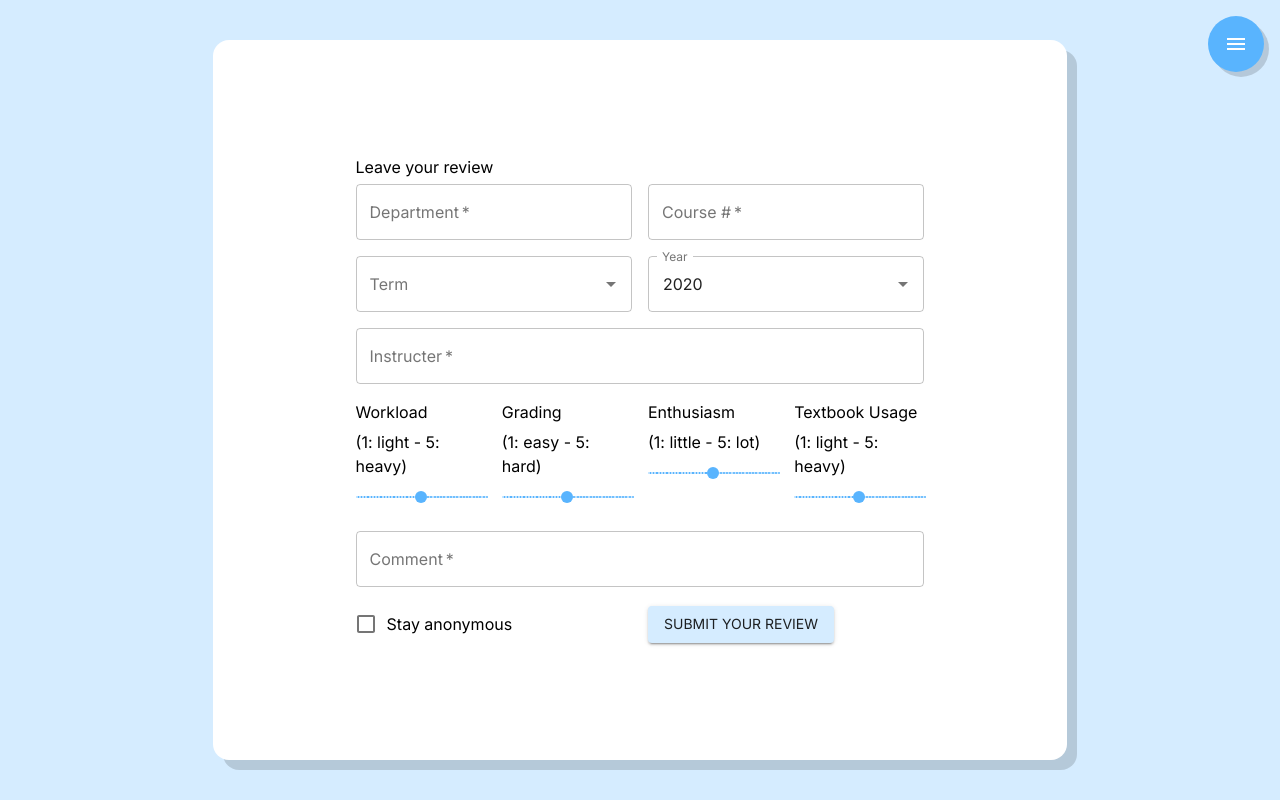
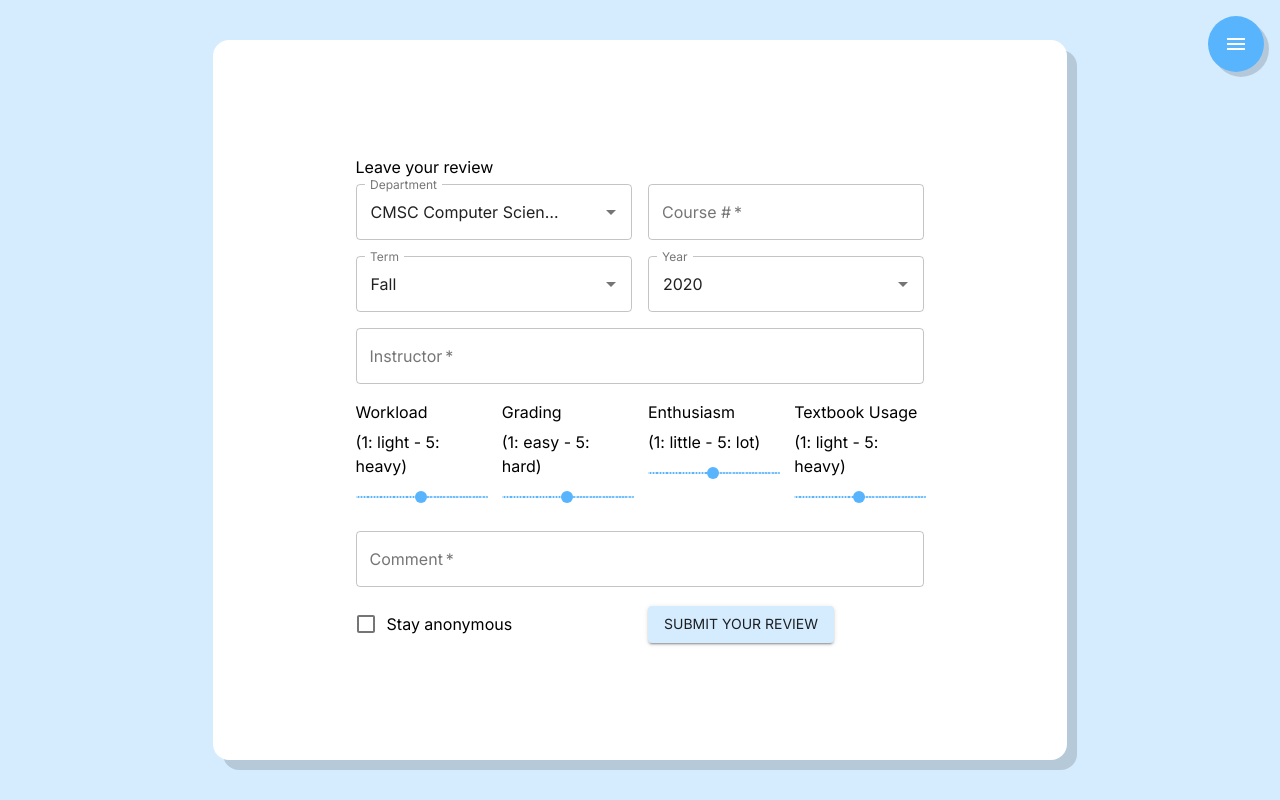
Before and after one commit to kanguyen-vn/vikingreviews, a React (Create React App) app in the folder frontend/: page /reviews/add in a window 1280 px wide. Built offline with nearby package versions, Linux system fonts and the light colour scheme; a web font is replaced by a local one.

Commit message:
autocomplete department

```diff
--- a/frontend/src/routes/AddReview.jsx
+++ b/frontend/src/routes/AddReview.jsx
@@ -17,6 +17,8 @@ import {
   Slider,
   ButtonGroup,
 } from '@material-ui/core'
+
+
 
 const useStyles = makeStyles((theme) => ({
   visuallyHidden: {
@@ -107,17 +109,21 @@ export default function EditReview() {
   const { height, width } = useWindowDimensions();
   const [isLoggedIn] = React.useState(true);
   const history = useHistory();
-  const [inputValueTerm, setInputValueTerm] = React.useState('');
 
   const [autocompLength] = width < 460 ? ("37vh") : "50vh";
 
   const newDate = new Date();
   const thisYear = newDate.getFullYear();
-  const years = ['' + (thisYear - 3), '' + (thisYear - 2), '' + (thisYear - 1), '' + thisYear]
+  const years = ['' + (thisYear - 3), '' + (thisYear - 2), '' + (thisYear - 1), '' + thisYear, '' + (thisYear+1)]
   const terms = ['Fall', 'Winter', 'Spring', 'December'];
+  const departments = [ "CMSC Computer Science", "ECON Economics", "MUTH Music Theory", "PSYC Psychology", "SPAN Spanish" ];
   const [valueTerm, setValueTerm] = React.useState(terms[0]);
   const [valueYear, setValueYear] = React.useState(years[3]);
+  const [valueDept, setValueDept] = React.useState(departments[0]);
+  const [inputValueTerm, setInputValueTerm] = React.useState('');
   const [inputValueYear, setInputValueYear] = React.useState('');
+  const [inputValueDept, setInputValueDept] = React.useState('');
+
   console.log(years);
   console.log(terms);
   console.log(typeof years[0]);
@@ -193,15 +199,29 @@ export default function EditReview() {
               alignItems="baseline"
             >
               <Grid item xs={6} sm={6}>
-                <TextField
-                  required
-                  id="department"
-                  name="department"
-                  label="Department"
-                  autoComplete="given-name"
-                  variant="outlined"
-                  fullWidth
-                  size={width < 460 ? ("small") : "normal"}
+              <Autocomplete
+                  value={valueDept}
+                  onChange={(event, newValue) => {
+                    setValueDept(newValue);
+                  }}
+                  inputValue={inputValueDept}
+                  onInputChange={(event, newInputValue) => {
+                    setInputValueDept(newInputValue);
+                  }}
+                  id="controllable-states-demo"
+                  options={departments}
+                  style={{ width: autocompLength }}
+                  renderOption={(option) => (
+                    <React.Fragment>
+                      <span>{option}</span>
+                    </React.Fragment>
+                  )}
+                  renderInput={(params) =>
+                    <TextField {...params}
+                      label="Department"
+                      variant="outlined"
+                      size={width < 460 ? ("small") : "normal"}
+                    />}
                 />
               </Grid>
               <Grid item xs={6} sm={6}>
@@ -224,7 +244,7 @@ export default function EditReview() {
                   }}
                   inputValue={inputValueTerm}
                   onInputChange={(event, newInputValue) => {
-                    setInputValueTerm(inputValueTerm);
+                    setInputValueTerm(newInputValue);
                   }}
                   id="controllable-states-demo"
                   options={terms}
@@ -236,16 +256,6 @@ export default function EditReview() {
                       size={width < 460 ? ("small") : "normal"}
                     />}
                 />
-                {/* <TextField
-                  required
-                  id="term"
-                  name="term"
-                  label="Term"
-                  fullWidth
-                  autoComplete="term"
-                  variant="outlined"
-                  size={width < 460 ? ("small") : "normal"}
-                /> */}
               </Grid>
               <Grid item xs={6} sm={6}>
                 <Autocomplete
@@ -266,11 +276,11 @@ export default function EditReview() {
               <Grid item xs={12} sm={12}>
                 <TextField
                   required
-                  id="instructer"
-                  name="instructer"
-                  label="Instructer"
+                  id="instructor"
+                  name="instructor"
+                  label="Instructor"
                   fullWidth
-                  autoComplete="instructer"
+                  autoComplete="instructor"
                   variant="outlined"
                   size={width < 460 ? ("small") : "normal"}
                 />
```
